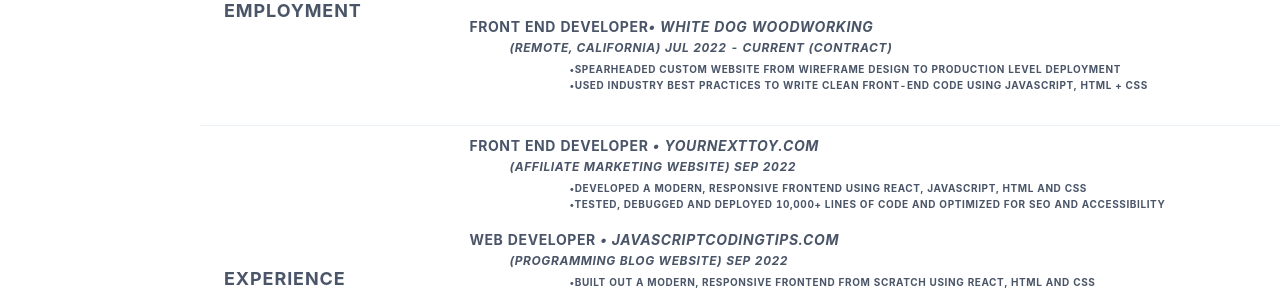
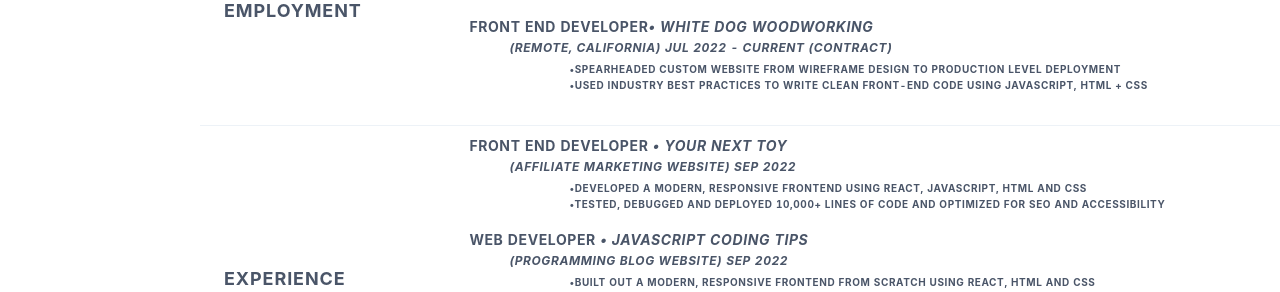
Before and after one commit to tomofficer/portfolio2022, a React (Create React App) app: page / in a window 1280 px wide. Shown: the part 1300-1592 px from the top of the page. Built offline with nearby package versions, Linux system fonts and the light colour scheme.

Commit message:
updated resume titles

```diff
--- a/src/components/Contact.js
+++ b/src/components/Contact.js
@@ -153,9 +153,9 @@
                     </a>
                   </chakra.span>
                   <br />
-                  <br /> I specialize in building modern, highly scalable web
-                  apps using JavaScript, React, HTML, CSS, PostgreSQL and
-                  Node.js
+                  <br /> I specialize in building modern, scalable web
+                  applications using JavaScript, React, HTML, CSS, PostgreSQL
+                  and Node.js
                 </chakra.p>
 
                 <chakra.p
--- a/src/components/Resume.js
+++ b/src/components/Resume.js
@@ -399,7 +399,7 @@
                     Front End Developer{' '}
                     {/* <span style={{ fontStyle: 'italic' }}> •</span>{' '} */}
                     <span style={{ fontStyle: 'italic' }}>
-                      • YourNextToy.com
+                      • Your Next Toy
                     </span>{' '}
                   </chakra.header>
 
@@ -451,7 +451,7 @@
                     Web Developer{' '}
                     {/* <span style={{ fontStyle: 'italic' }}> •</span>{' '} */}
                     <span style={{ fontStyle: 'italic' }}>
-                      • JavaScriptCodingTips.com
+                      • JavaScript Coding Tips
                     </span>{' '}
                   </chakra.header>
 
```
